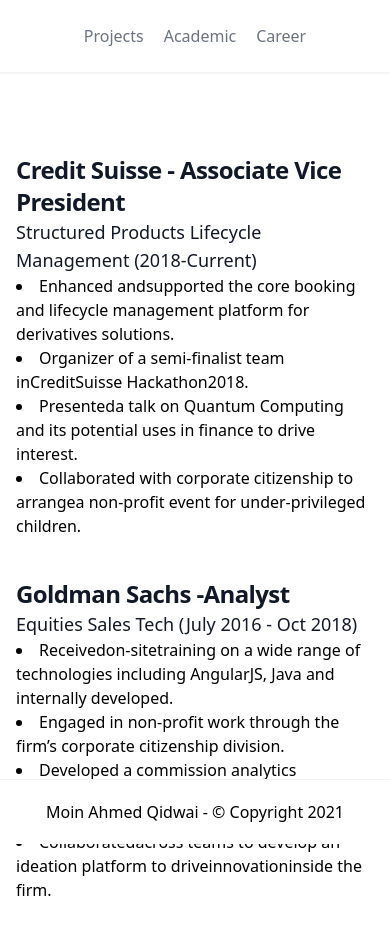
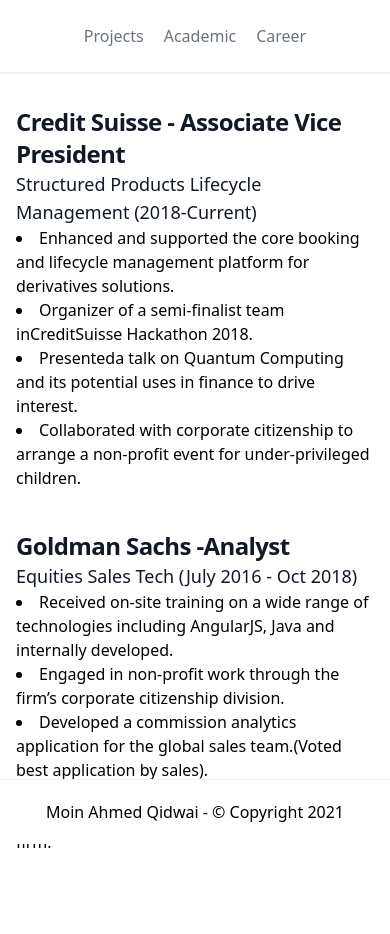
Before and after one commit to moin-qidwai/Portfolio, a Next.js app: page /career in a window 390 px wide. Shown: the top 934 px of the page. Built offline with nearby package versions, Linux system fonts and the light colour scheme.

Commit message:
Add padding to each page so that things are actually visible in mobile

```diff
--- a/pages/academic.tsx
+++ b/pages/academic.tsx
@@ -1,6 +1,6 @@
 export default function Projects() {
     return (
-        <div className="py-12">
+        <div className="mb-20">
             <div className="max-w-2xl mx-auto py-8 px-4 sm:py-8 sm:px-6 lg:max-w-7xl lg:px-8">
                 <h2 className="text-2xl font-extrabold tracking-tight text-gray-900">Bachelor of Engineering (Computer Science)</h2>
                 <h2 className="text-lg font-medium text-gray-900">University of Hong Kong (2012-2016)</h2>
--- a/pages/career.tsx
+++ b/pages/career.tsx
@@ -1,14 +1,14 @@
 export default function Projects() {
     return (
-        <div className="py-12">
+        <div className="mb-20">
             <div className="max-w-2xl mx-auto py-8 px-4 sm:py-8 sm:px-6 lg:max-w-7xl lg:px-8">
                 <h2 className="text-2xl font-extrabold tracking-tight text-gray-900">Credit Suisse - Associate Vice President</h2>
                 <h2 className="text-lg font-medium text-gray-900">Structured Products Lifecycle Management (2018-Current)</h2>
                 <ul className="list-disc list-inside">
-                    <li>Enhanced andsupported the core booking and lifecycle management platform for derivatives solutions.</li>
-                    <li>Organizer of a semi-finalist team inCreditSuisse Hackathon2018.</li>
+                    <li>Enhanced and supported the core booking and lifecycle management platform for derivatives solutions.</li>
+                    <li>Organizer of a semi-finalist team inCreditSuisse Hackathon 2018.</li>
                     <li>Presenteda talk on Quantum Computing and its potential uses in finance to drive interest.</li>
-                    <li>Collaborated with corporate citizenship to arrangea non-profit event for under-privileged children.</li>
+                    <li>Collaborated with corporate citizenship to arrange a non-profit event for under-privileged children.</li>
                 </ul>
             </div>
 
@@ -16,10 +16,10 @@
                 <h2 className="text-2xl font-extrabold tracking-tight text-gray-900">Goldman Sachs -Analyst</h2>
                 <h2 className="text-lg font-medium text-gray-900">Equities Sales Tech (July 2016 - Oct 2018)</h2>
                 <ul className="list-disc list-inside">
-                    <li>Receivedon-sitetraining on a wide range of technologies including AngularJS, Java and internally developed.</li>
+                    <li>Received on-site training on a wide range of technologies including AngularJS, Java and internally developed.</li>
                     <li>Engaged in non-profit work through the firm’s corporate citizenship division.</li>
                     <li>Developed a commission analytics application for the global sales team.(Voted best application by sales).</li>
-                    <li>Collaboratedacross teams to develop an ideation platform to driveinnovationinside the firm.</li>
+                    <li>Collaborated across teams to develop an ideation platform to drive innovation inside the firm.</li>
                 </ul>
             </div>
         </div>
--- a/pages/projects.tsx
+++ b/pages/projects.tsx
@@ -52,7 +52,7 @@
 
 export default function Projects() {
     return (
-        <div className="py-12">
+        <div className="mb-6">
             <span className="bg-indigo-300"></span>
             <span className="bg-red-300"></span>
             <span className="bg-yellow-300"></span>
```
